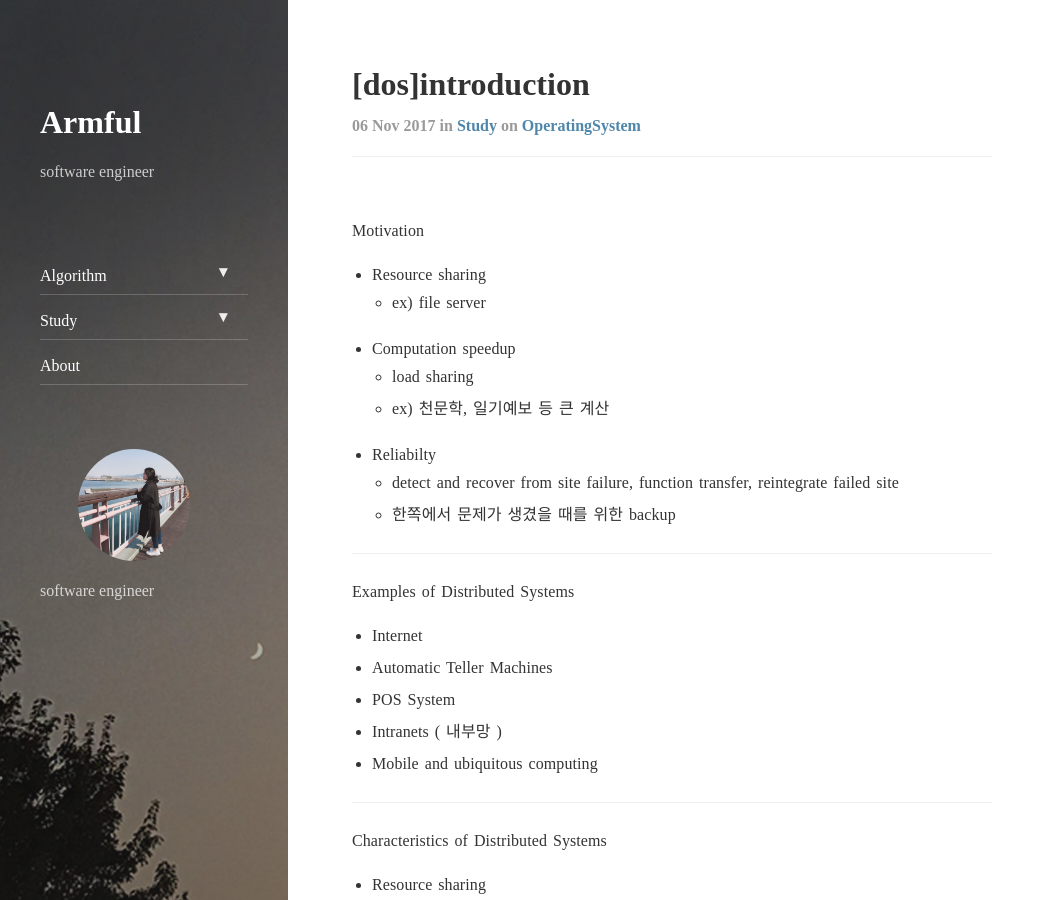
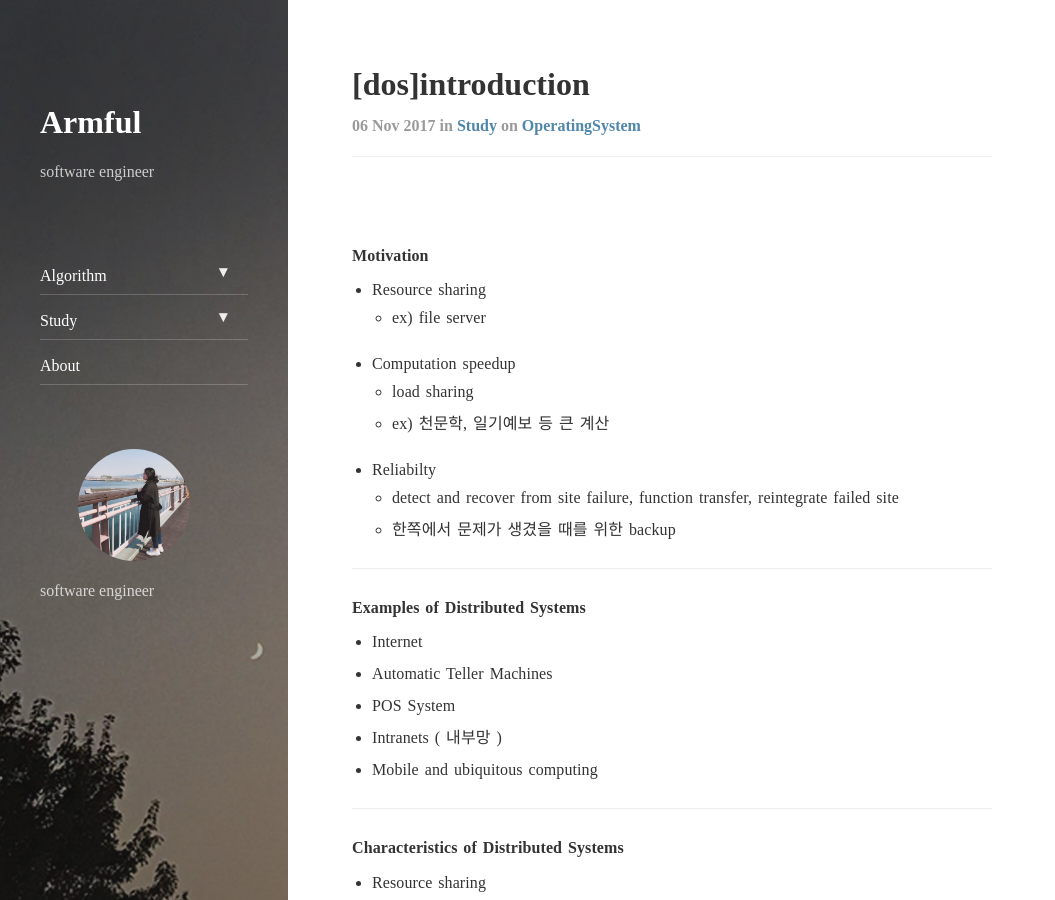
Before and after one commit to hanareum95/hanareum95.github.io, a Jekyll site: the page built from _posts/2017-11-06-dos-introduction.markdown, in a window 1280 px wide and 900 px high. Shown: the whole window, without its empty margins (0-1055 px from the left). Built offline with Jekyll 4.4.1, drawn with Linux system fonts in a browser that asks for light colours; nearby versions of some CDN libraries.

```diff
--- a/_posts/2017-11-06-dos-introduction.markdown
+++ b/_posts/2017-11-06-dos-introduction.markdown
@@ -7,7 +7,7 @@ tags: OperatingSystem
 comments: true
 ---
 
-Motivation
+#### Motivation
 
 - Resource sharing
   - ex) file server
@@ -20,7 +20,7 @@ Motivation
 
 ---
 
-Examples of Distributed Systems
+#### Examples of Distributed Systems
 
 - Internet
 - Automatic Teller Machines
@@ -30,7 +30,7 @@ Examples of Distributed Systems
 
 ---
 
-Characteristics of Distributed Systems
+#### Characteristics of Distributed Systems
 
 - Resource sharing
   - naming : 자원의 식별자를 모든 시스템에서 알 수 있는 이름으로 할당
@@ -58,7 +58,7 @@ Characteristics of Distributed Systems
 
 ---
 
-Design Issues
+#### Design Issues
 
 - Access transparency
   - local과 remote 리소스를 동일하게 접근할 수 있다.
```
